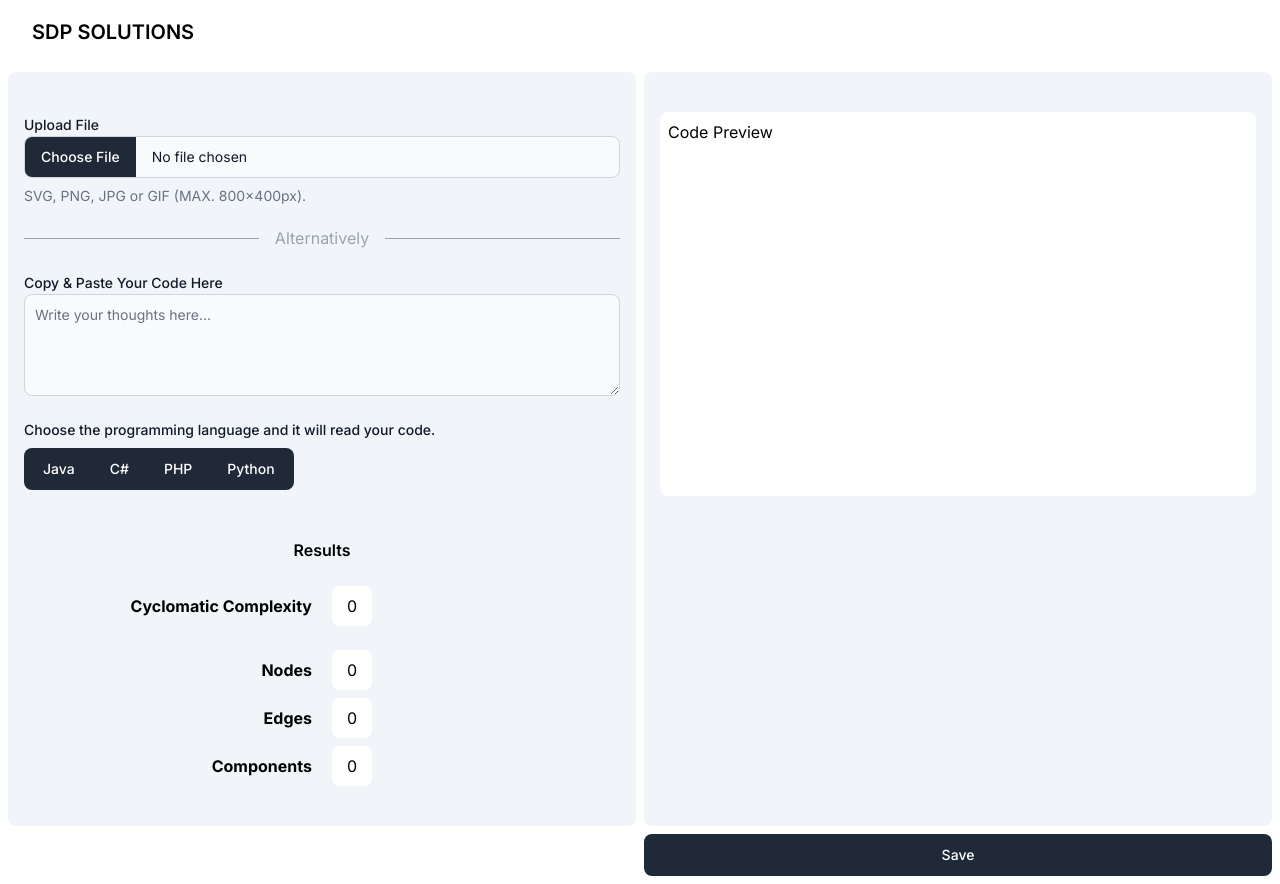
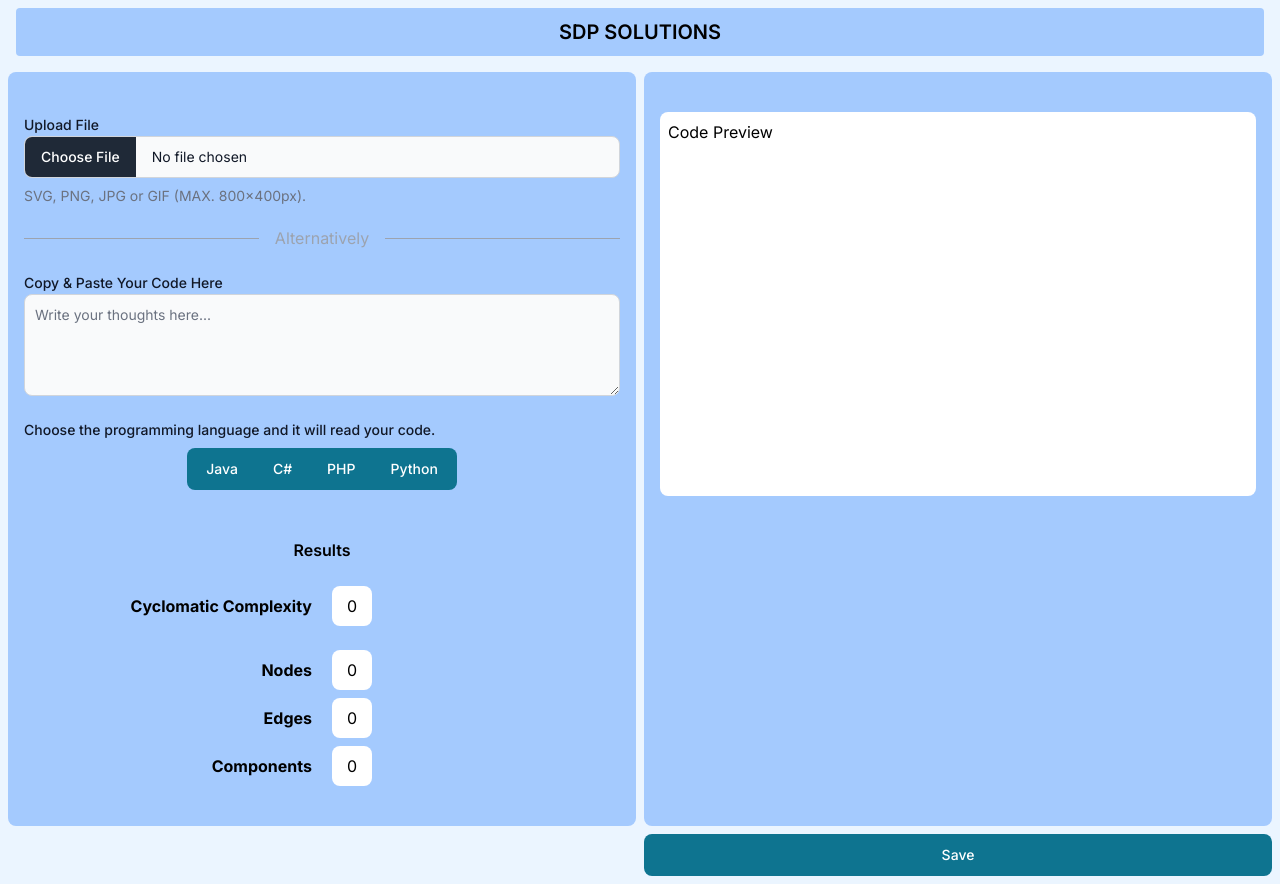
Before and after one commit to SnoodieTheSnoople/sdp-solutions-xp, a Next.js app: page / in a window 1280 px wide. Built offline with nearby package versions, Linux system fonts and the light colour scheme.

Commit message:
Refactor - Page colour changed.

```diff
--- a/src/app/page.js
+++ b/src/app/page.js
@@ -6,14 +6,14 @@ import Divider from '@/components/divider';
 
 export default function Home() {
   return (
-    <div>
+    <div className='bg-blue-50 pb-2'>
       {/* Navbar */}
       <NavbarComponent />
 
       {/* Main */}
       <div className="grid grid-cols-2 gap-2 pl-2 pr-2 pt-2">
 
-        <div className="col-span-1 bg-slate-100 rounded-lg pt-10 pl-4 pr-4 pb-10">
+        <div className="col-span-1 bg-blue-300 rounded-lg pt-10 pl-4 pr-4 pb-10">
           {/* Left */}
           <FileUploadComponent />
 
@@ -24,12 +24,12 @@ export default function Home() {
           <br></br>
 
           <label className="block mb-2 text-sm font-medium text-gray-900 dark:text-white">Choose the programming language and it will read your code.</label>
-          <div>
+          <div className='flex items-center justify-center'>
             <ButtonGroup outline>
-              <Button color="dark">Java</Button>
-              <Button color="dark">C#</Button>
-              <Button color="dark">PHP</Button>
-              <Button color="dark">Python</Button>
+              <Button>Java</Button>
+              <Button>C#</Button>
+              <Button>PHP</Button>
+              <Button>Python</Button>
             </ButtonGroup>
           </div>
 
@@ -65,14 +65,14 @@ export default function Home() {
 
         </div>
 
-        <div className="col-span-1 bg-slate-100 rounded-lg pt-10 pl-4 pr-4 pb-10">
+        <div className="col-span-1 bg-blue-300 rounded-lg pt-10 pl-4 pr-4 pb-10">
           {/* Right */}
           <div className="h-96 bg-white rounded-lg p-2">
             <p>Code Preview</p>
             {/* INSERT READ CODE HERE */}
           </div>
         </div>
-        <Button color="dark" className='w-full col-start-2'>Save</Button>
+        <Button className='w-full col-start-2'>Save</Button>
       </div>
     </div>
   );
--- a/src/components/fileUpload.js
+++ b/src/components/fileUpload.js
@@ -4,7 +4,7 @@ export default function FileUploadComponent() {
     return(
         <div>
             <div>
-              <Label htmlFor="file-upload-helper-text" value='Upload File'/>
+                <Label htmlFor="file-upload-helper-text" value='Upload File'/>
             </div>
             <FileInput id="file-upload-helper-text" helperText="SVG, PNG, JPG or GIF (MAX. 800x400px)." />
         </div>
--- a/src/components/navbar.js
+++ b/src/components/navbar.js
@@ -4,7 +4,7 @@ import { Navbar, NavbarBrand, NavbarCollapse, NavbarLink, NavbarToggle } from 'f
 export default function NavbarComponent() {
     return (
         <div className='pt-2 pb-2 pl-4 pr-4'>
-            <Navbar fluid rounded>
+            <Navbar fluid rounded className='bg-blue-300 flex justify-center items-center'>
             <NavbarBrand as={Link} href='/'>
                 <span className='self-center whitespace-nowrap text-xl font-semibold dark:text-white'>SDP SOLUTIONS</span>
             </NavbarBrand>
```
